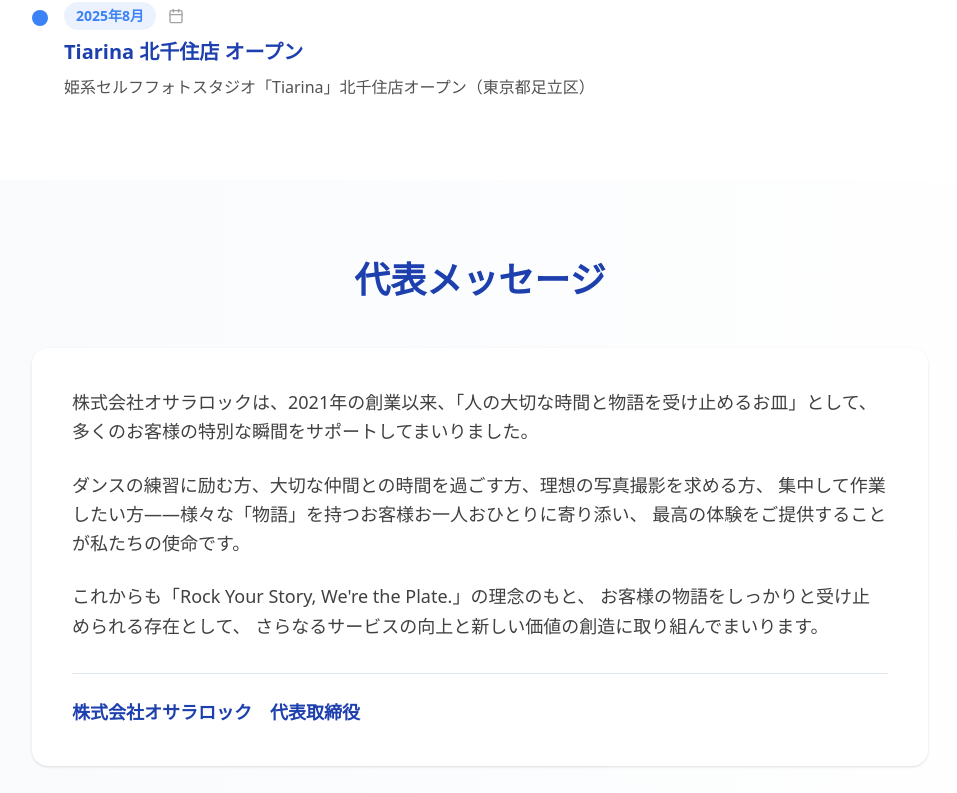
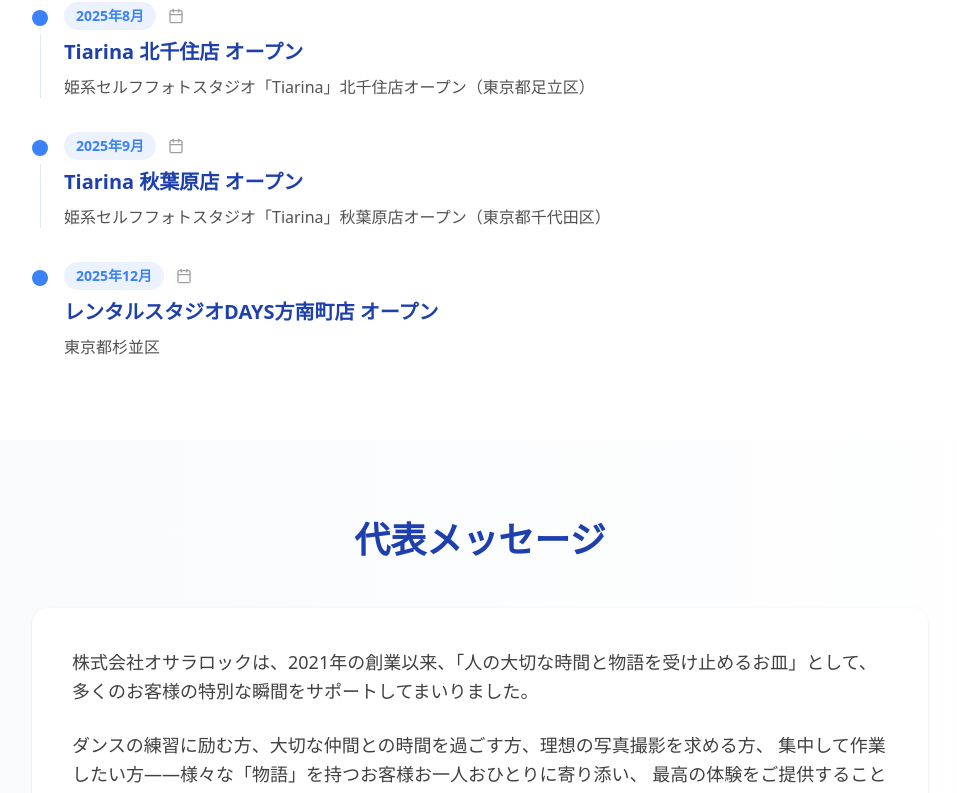
Before and after one commit to Kikurin2525/osara-rock-official, a Next.js app: page /about in a window 1280 px wide. Shown: the part 3280-4073 px from the top of the page, without its empty margins (160-1117 px from the left). Built offline with nearby package versions, Linux system fonts and the light colour scheme.

Commit message:
Update company history with Tiarina Akihabara and DAYS Honancho openings

```diff
--- a/src/data/company.ts
+++ b/src/data/company.ts
@@ -111,6 +111,18 @@
     description: '姫系セルフフォトスタジオ「Tiarina」北千住店オープン（東京都足立区）',
     category: 'opening',
   },
+  {
+    date: '2025年9月',
+    title: 'Tiarina 秋葉原店 オープン',
+    description: '姫系セルフフォトスタジオ「Tiarina」秋葉原店オープン（東京都千代田区）',
+    category: 'opening',
+  },
+  {
+    date: '2025年12月',
+    title: 'レンタルスタジオDAYS方南町店 オープン',
+    description: '東京都杉並区',
+    category: 'opening',
+  },
 ];
 
 export interface BusinessStats {
```
